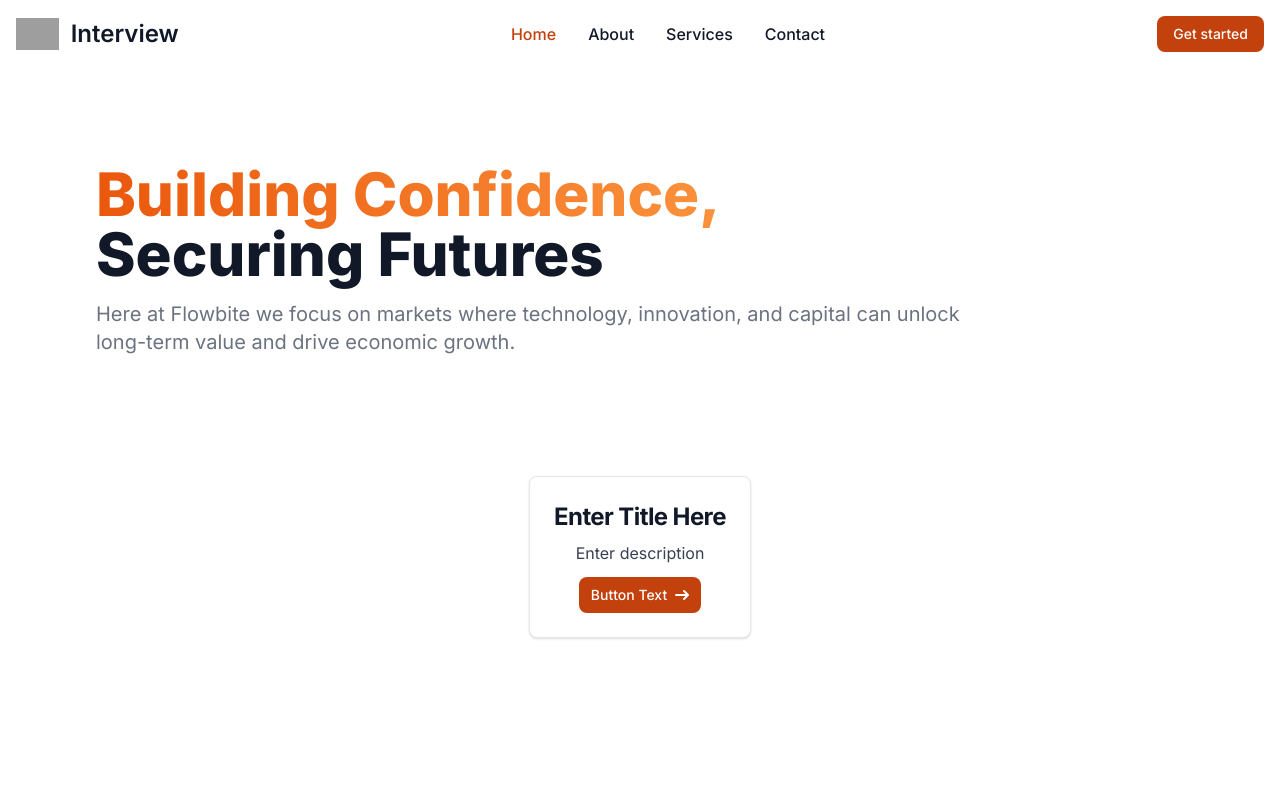
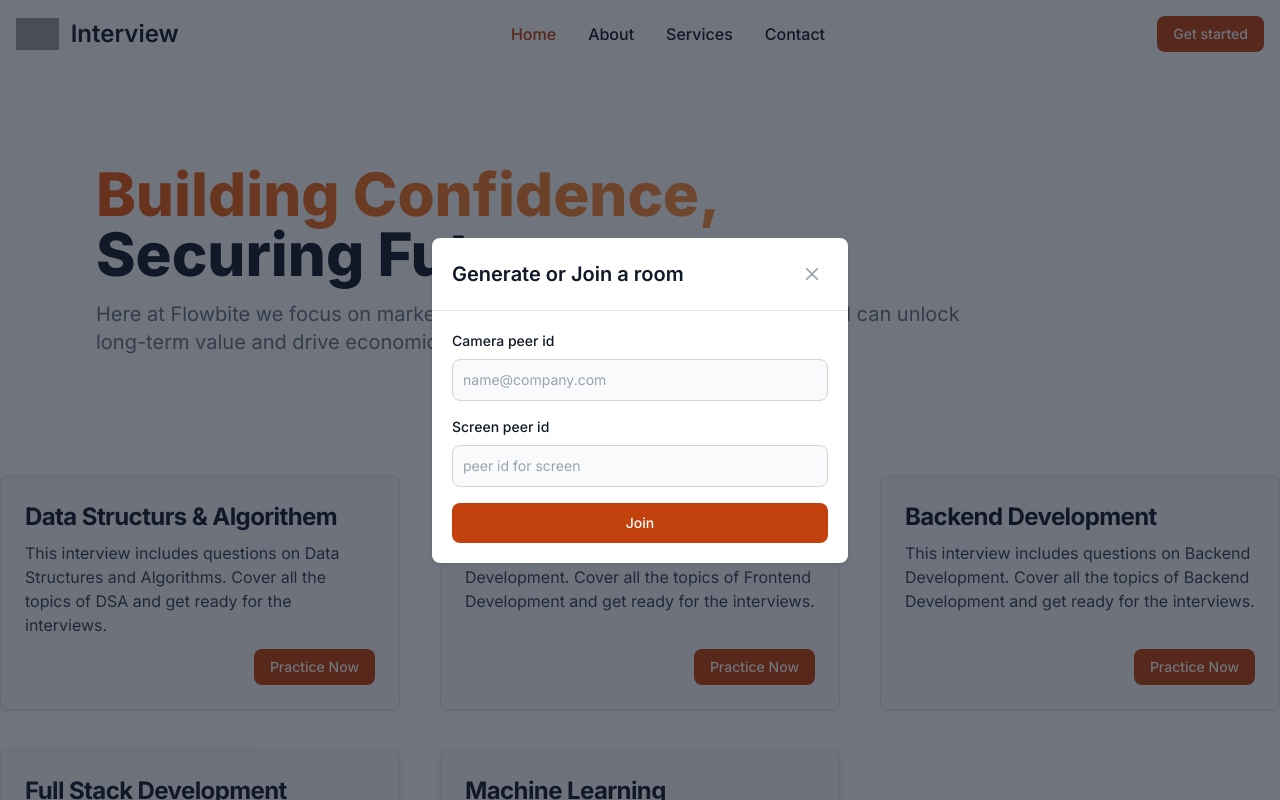
Before and after one commit to Suraj-Samgir/interview, a Next.js app: page / in a window 1280 px wide. Shown: the top 800 px of the page. Built offline with nearby package versions, Linux system fonts and the light colour scheme; grey boxes are pictures that could not be loaded.

Commit message:
Refactor component styles and fix typos

```diff
--- a/app/page.js
+++ b/app/page.js
@@ -1,13 +1,33 @@
+"use client";
 import IntoBanner from "@/components/IntoBanner";
 import NavBar from "@/components/NavBar";
 import Card from "@/components/Card";
+import PeerModel from "@/components/PeerModel";
+import { useState } from "react";
 
 export default function Home() {
+  const [isOpen, setIsOpen] = useState(true);
   return (
     <>
       <NavBar />
       <IntoBanner />
-      <Card title="Enter Title Here" desc="Enter description" buttontext="Button Text"/>
+
+      <div className="max-w-screen-xl mx-auto grid grid-cols-1 gap-10 sm:grid-cols-2 lg:grid-cols-3">
+
+        <Card title="Data Structurs & Algorithem" desc="This interview includes questions on Data Structures and Algorithms. Cover all the topics of DSA and get ready for the interviews." buttontext="Practice Now" />
+
+        <Card title="Frontend Development" desc="This interview includes questions on Frontend Development. Cover all the topics of Frontend Development and get ready for the interviews." buttontext="Practice Now" />
+
+        <Card title="Backend Development" desc="This interview includes questions on Backend Development. Cover all the topics of Backend Development and get ready for the interviews." buttontext="Practice Now" />
+
+        <Card title="Full Stack Development" desc="This interview includes questions on Full Stack Development. Cover all the topics of Full Stack Development and get ready for the interviews." buttontext="Practice Now" />
+
+        <Card title="Machine Learning" desc="This interview includes questions on Machine Learning. Cover all the topics of Machine Learning and get ready for the interviews." buttontext="Practice Now" />
+      </div>
+
+      {
+        isOpen && <PeerModel setIsOpen={setIsOpen} />
+      }
 
     </>
   );
--- a/components/Card.js
+++ b/components/Card.js
@@ -1,20 +1,20 @@
 import React from 'react'
+import Link from 'next/link'
 
 export default function Card(props) {
   return (
     <>
-    <div className="flex items-center justify-center text-center mb-5">
-    <div className="max-w-sm p-6 bg-white border border-gray-200 rounded-lg shadow dark:bg-gray-800 dark:border-gray-700">
+      <div className="flex flex-col  p-6 bg-slate-50 border border-gray-200 rounded-lg shadow dark:bg-gray-800 dark:border-gray-700">
         <a href="#">
           <h5 className="mb-2 text-2xl font-bold tracking-tight text-gray-900 dark:text-white">{props.title}</h5>
         </a>
         <p className="mb-3 font-normal text-gray-700 dark:text-gray-400">{props.desc}</p>
-    <a href="#" className="inline-flex items-center px-3 py-2 text-sm font-medium text-center text-white bg-orange-700 rounded-lg hover:bg-orange-800 focus:ring-4 focus:outline-none focus:ring-orange-300 dark:bg-orange-600 dark:hover:bg-orange-700 dark:focus:ring-orange-800">
+        <div className="flex grow flex-row-reverse">
+          <div className="flex flex-col-reverse">
+            <Link href="#" className="text-white bg-orange-700 hover:bg-orange-800 focus:ring-4 focus:outline-none focus:ring-orange-300 font-medium rounded-lg text-sm px-4 py-2 text-center dark:bg-orange-600 dark:hover:bg-orange-700 dark:focus:ring-orange-800">
               {props.buttontext}
-        <svg className="rtl:rotate-180 w-3.5 h-3.5 ms-2" aria-hidden="true" xmlns="http://www.w3.org/2000/svg" fill="none" viewBox="0 0 14 10">
-            <path stroke="currentColor" stroke-linecap="round" stroke-linejoin="round" stroke-width="2" d="M1 5h12m0 0L9 1m4 4L9 9"/>
-        </svg>
-    </a>
+            </Link>
+          </div>
         </div>
       </div>
 
--- a/components/IntoBanner.js
+++ b/components/IntoBanner.js
@@ -2,9 +2,9 @@ import React from 'react'
 
 export default function IntoBanner() {
     return (
-        <section class="bg-white dark:bg-gray-900 max-w-screen-xl mx-auto p-8 md:p-12 lg:p-24">
-            <h1 class="mb-4 text-3xl font-extrabold text-gray-900 dark:text-white md:text-5xl lg:text-6xl"><span class="text-transparent bg-clip-text bg-gradient-to-r to-orange-400 from-orange-600">Building Confidence, <br /></span>Securing Futures</h1>
-            <p class="mb-6 text-lg font-normal text-gray-500 lg:text-xl sm:pe-16 xl:pe-48 dark:text-gray-400">Here at Flowbite we focus on markets where technology, innovation, and capital can unlock long-term value and drive economic growth.</p>
+        <section className="bg-white dark:bg-gray-900 max-w-screen-xl mx-auto p-8 md:p-12 lg:p-24">
+            <h1 className="mb-4 text-3xl font-extrabold text-gray-900 dark:text-white md:text-5xl lg:text-6xl"><span className="text-transparent bg-clip-text bg-gradient-to-r to-orange-400 from-orange-600">Building Confidence, <br /></span>Securing Futures</h1>
+            <p className="mb-6 text-lg font-normal text-gray-500 lg:text-xl sm:pe-16 xl:pe-48 dark:text-gray-400">Here at Flowbite we focus on markets where technology, innovation, and capital can unlock long-term value and drive economic growth.</p>
         </section>
     )
 }
--- a/components/NavBar.js
+++ b/components/NavBar.js
@@ -4,34 +4,34 @@ import Link from 'next/link';
 export default function NavBar() {
     return (
 
-        <nav class="bg-white border-gray-200 dark:bg-gray-900">
-            <div class="max-w-screen-xl flex flex-wrap items-center justify-between mx-auto p-4">
-                <a href="#" class="flex items-center space-x-3 rtl:space-x-reverse">
-                    <img src="https://promptopia.vercel.app/assets/images/logo.svg" class="h-8" alt="Flowbite Logo" />
-                    <span class="self-center text-2xl font-semibold whitespace-nowrap dark:text-white">Interview</span>
+        <nav className="bg-white border-gray-200 dark:bg-gray-900">
+            <div className="max-w-screen-xl flex flex-wrap items-center justify-between mx-auto p-4">
+                <a href="#" className="flex items-center space-x-3 rtl:space-x-reverse">
+                    <img src="https://promptopia.vercel.app/assets/images/logo.svg" className="h-8" alt="Flowbite Logo" />
+                    <span className="self-center text-2xl font-semibold whitespace-nowrap dark:text-white">Interview</span>
                 </a>
-                <div class="flex md:order-2 space-x-3 md:space-x-0 rtl:space-x-reverse">
-                    <Link href="/auth/login" type="button" class="text-white bg-orange-700 hover:bg-orange-800 focus:ring-4 focus:outline-none focus:ring-orange-300 font-medium rounded-lg text-sm px-4 py-2 text-center dark:bg-orange-600 dark:hover:bg-orange-700 dark:focus:ring-orange-800">Get started</Link>
-                    <button data-collapse-toggle="navbar-cta" type="button" class="inline-flex items-center p-2 w-10 h-10 justify-center text-sm text-gray-500 rounded-lg md:hidden hover:bg-gray-100 focus:outline-none focus:ring-2 focus:ring-gray-200 dark:text-gray-400 dark:hover:bg-gray-700 dark:focus:ring-gray-600" aria-controls="navbar-cta" aria-expanded="false">
-                        <span class="sr-only">Open main menu</span>
-                        <svg class="w-5 h-5" aria-hidden="true" xmlns="http://www.w3.org/2000/svg" fill="none" viewBox="0 0 17 14">
+                <div className="flex md:order-2 space-x-3 md:space-x-0 rtl:space-x-reverse">
+                    <Link href="/auth/login" type="button" className="text-white bg-orange-700 hover:bg-orange-800 focus:ring-4 focus:outline-none focus:ring-orange-300 font-medium rounded-lg text-sm px-4 py-2 text-center dark:bg-orange-600 dark:hover:bg-orange-700 dark:focus:ring-orange-800">Get started</Link>
+                    <button data-collapse-toggle="navbar-cta" type="button" className="inline-flex items-center p-2 w-10 h-10 justify-center text-sm text-gray-500 rounded-lg md:hidden hover:bg-gray-100 focus:outline-none focus:ring-2 focus:ring-gray-200 dark:text-gray-400 dark:hover:bg-gray-700 dark:focus:ring-gray-600" aria-controls="navbar-cta" aria-expanded="false">
+                        <span className="sr-only">Open main menu</span>
+                        <svg className="w-5 h-5" aria-hidden="true" xmlns="http://www.w3.org/2000/svg" fill="none" viewBox="0 0 17 14">
                             <path stroke="currentColor" stroke-linecap="round" stroke-linejoin="round" stroke-width="2" d="M1 1h15M1 7h15M1 13h15" />
                         </svg>
                     </button>
                 </div>
-                <div class="items-center justify-between hidden w-full md:flex md:w-auto md:order-1" id="navbar-cta">
-                    <ul class="flex flex-col font-medium p-4 md:p-0 mt-4 border border-gray-100 rounded-lg bg-gray-50 md:space-x-8 rtl:space-x-reverse md:flex-row md:mt-0 md:border-0 md:bg-white dark:bg-gray-800 md:dark:bg-gray-900 dark:border-gray-700">
+                <div className="items-center justify-between hidden w-full md:flex md:w-auto md:order-1" id="navbar-cta">
+                    <ul className="flex flex-col font-medium p-4 md:p-0 mt-4 border border-gray-100 rounded-lg bg-gray-50 md:space-x-8 rtl:space-x-reverse md:flex-row md:mt-0 md:border-0 md:bg-white dark:bg-gray-800 md:dark:bg-gray-900 dark:border-gray-700">
                         <li>
-                            <a href="#" class="block py-2 px-3 md:p-0 text-white bg-orange-700 rounded md:bg-transparent md:text-orange-700 md:dark:text-orange-500" aria-current="page">Home</a>
+                            <a href="#" className="block py-2 px-3 md:p-0 text-white bg-orange-700 rounded md:bg-transparent md:text-orange-700 md:dark:text-orange-500" aria-current="page">Home</a>
                         </li>
                         <li>
-                            <a href="#" class="block py-2 px-3 md:p-0 text-gray-900 rounded hover:bg-gray-100 md:hover:bg-transparent md:hover:text-orange-700 md:dark:hover:text-orange-500 dark:text-white dark:hover:bg-gray-700 dark:hover:text-white md:dark:hover:bg-transparent dark:border-gray-700">About</a>
+                            <a href="#" className="block py-2 px-3 md:p-0 text-gray-900 rounded hover:bg-gray-100 md:hover:bg-transparent md:hover:text-orange-700 md:dark:hover:text-orange-500 dark:text-white dark:hover:bg-gray-700 dark:hover:text-white md:dark:hover:bg-transparent dark:border-gray-700">About</a>
                         </li>
                         <li>
-                            <a href="#" class="block py-2 px-3 md:p-0 text-gray-900 rounded hover:bg-gray-100 md:hover:bg-transparent md:hover:text-orange-700 d:dark:hover:text-orange-500 dark:text-white dark:hover:bg-gray-700 dark:hover:text-white md:dark:hover:bg-transparent dark:border-gray-700">Services</a>
+                            <a href="#" className="block py-2 px-3 md:p-0 text-gray-900 rounded hover:bg-gray-100 md:hover:bg-transparent md:hover:text-orange-700 d:dark:hover:text-orange-500 dark:text-white dark:hover:bg-gray-700 dark:hover:text-white md:dark:hover:bg-transparent dark:border-gray-700">Services</a>
                         </li>
                         <li>
-                            <a href="#" class="block py-2 px-3 md:p-0 text-gray-900 rounded hover:bg-gray-100 md:hover:bg-transparent md:hover:text-orange-700 md:dark:hover:text-orange-500 dark:text-white dark:hover:bg-gray-700 dark:hover:text-white md:dark:hover:bg-transparent dark:border-gray-700">Contact</a>
+                            <a href="#" className="block py-2 px-3 md:p-0 text-gray-900 rounded hover:bg-gray-100 md:hover:bg-transparent md:hover:text-orange-700 md:dark:hover:text-orange-500 dark:text-white dark:hover:bg-gray-700 dark:hover:text-white md:dark:hover:bg-transparent dark:border-gray-700">Contact</a>
                         </li>
                     </ul>
                 </div>
--- /dev/null
+++ b/components/PeerModel.js
@@ -0,0 +1,61 @@
+"use client";
+import { useState, useEffect } from 'react';
+
+export default function PeerModel({ setIsOpen }) {
+
+    useEffect(() => {
+        const handleEscape = (e) => {
+            if (e.key === 'Escape') {
+                setIsOpen(false);
+            }
+        };
+        window.addEventListener('keydown', handleEscape);
+
+        document.body.style.overflow = 'hidden';
+
+        return () => {
+            document.body.style.overflow = 'unset';
+            window.removeEventListener('keydown', handleEscape);
+        };
+
+    }, [setIsOpen]);
+
+
+
+    return (
+        <div tabindex="-1" aria-hidden="true" class="overflow-y-auto overflow-x-hidden fixed top-0 right-0 left-0 z-50 items-center w-full md:inset-0  max-h-full flex justify-center bg-gray-900 bg-opacity-60">
+            <div class="relative p-4 w-full max-w-md max-h-full">
+                <div class="relative bg-white rounded-lg shadow dark:bg-gray-700">
+                    <div class="flex items-center justify-between p-4 md:p-5 border-b rounded-t dark:border-gray-600">
+                        <h3 class="text-xl font-semibold text-gray-900 dark:text-white">
+                            Generate or Join a room
+                        </h3>
+                        <button type="button" class="end-2.5 text-gray-400 bg-transparent hover:bg-gray-200 hover:text-gray-900 rounded-lg text-sm w-8 h-8 ms-auto inline-flex justify-center items-center dark:hover:bg-gray-600 dark:hover:text-white" data-modal-hide="authentication-modal"
+                            onClick={() => setIsOpen(false)}
+                        >
+                            <svg class="w-3 h-3" aria-hidden="true" xmlns="http://www.w3.org/2000/svg" fill="none" viewBox="0 0 14 14">
+                                <path stroke="currentColor" stroke-linecap="round" stroke-linejoin="round" stroke-width="2" d="m1 1 6 6m0 0 6 6M7 7l6-6M7 7l-6 6" />
+                            </svg>
+                            <span class="sr-only">Close modal</span>
+                        </button>
+                    </div>
+                    <div class="p-4 md:p-5">
+                        <form class="space-y-4" action="#">
+                            <div>
+                                <label for="peer-video" class="block mb-2 text-sm font-medium text-gray-900 dark:text-white">Camera peer id</label>
+                                <input type="text" name="peer-video" id="peer-video" class="bg-gray-50 border border-gray-300 text-gray-900 text-sm rounded-lg focus:ring-orange-500 focus:border-orange-500 block w-full p-2.5 dark:bg-gray-600 dark:border-gray-500 dark:placeholder-gray-400 dark:text-white" placeholder="name@company.com" required />
+                            </div>
+                            <div>
+                                <label for="peer-screen" class="block mb-2 text-sm font-medium text-gray-900 dark:text-white">Screen peer id</label>
+                                <input type="text" name="peer-screen" id="peer-screen" placeholder="peer id for screen" class="bg-gray-50 border border-gray-300 text-gray-900 text-sm rounded-lg focus:ring-orange-500 focus:border-orange-500 block w-full p-2.5 dark:bg-gray-600 dark:border-gray-500 dark:placeholder-gray-400 dark:text-white" required />
+                            </div>
+
+                            <button type="submit" class="w-full text-white bg-orange-700 hover:bg-orange-800 focus:ring-4 focus:outline-none focus:ring-orange-300 font-medium rounded-lg text-sm px-7 py-2.5 text-center dark:bg-orange-600 dark:hover:bg-orange-700 dark:focus:ring-orange-800">Join</button>
+
+                        </form>
+                    </div>
+                </div>
+            </div>
+        </div>
+    )
+}
```
Also changed, not shown: components/TopicCard.js (deleted), 1 other file (tests, documents, lock files or other folders). Lines whose indentation alone changed are shown as unchanged.
